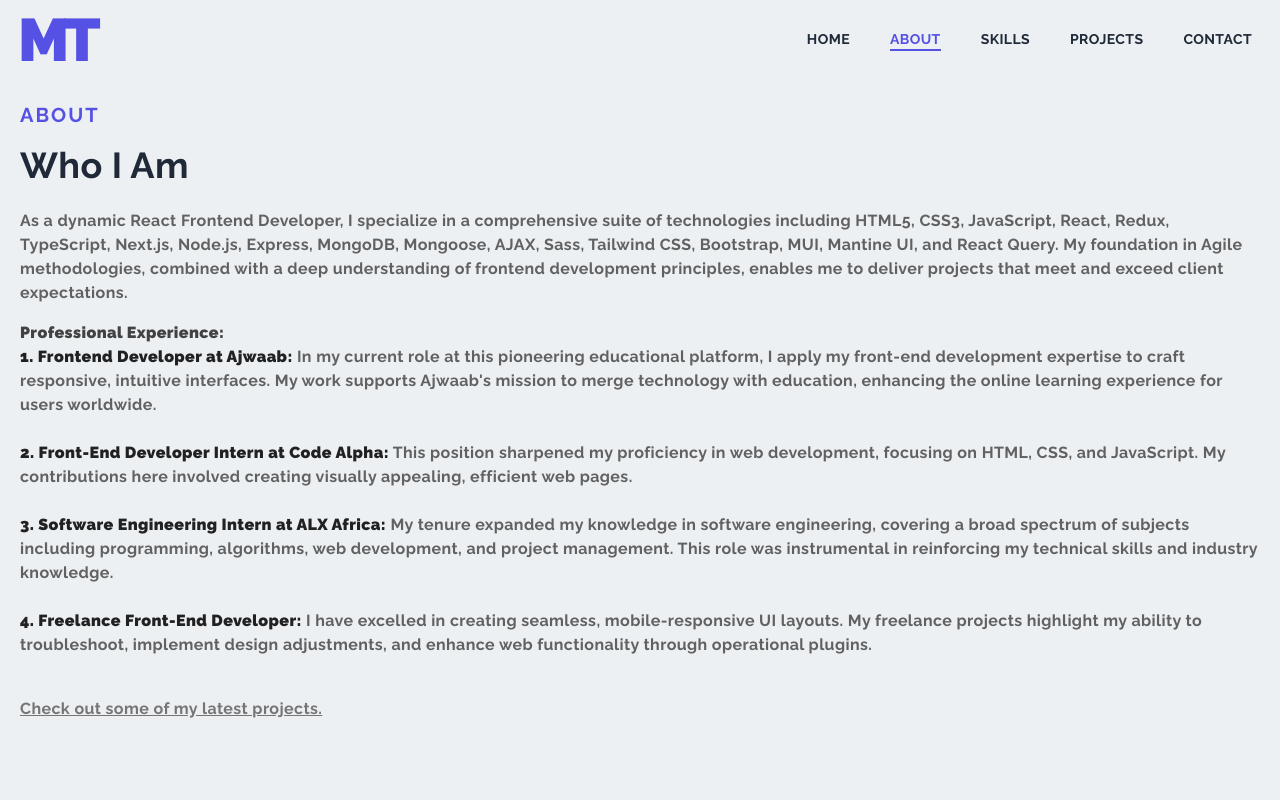
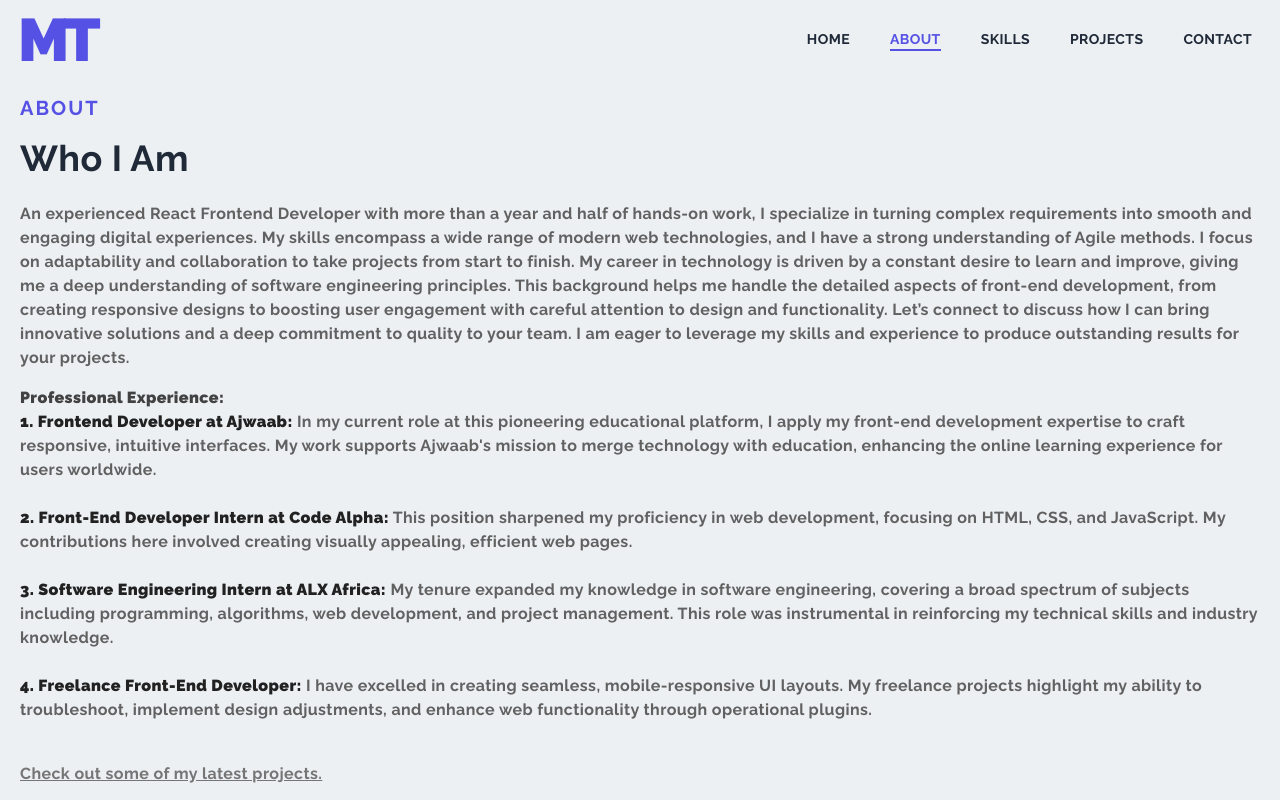
Before and after one commit to motantawi/portfolio_next, a Next.js app: page /about in a window 1280 px wide. Built offline with nearby package versions, Linux system fonts and the light colour scheme.

Commit message:
Update index.jsx

```diff
--- a/pages/about/index.jsx
+++ b/pages/about/index.jsx
@@ -23,14 +23,11 @@ const index = () => {
           </p>
           <h2 className="py-4">Who I Am</h2>
           <p className="py-2 text-gray-700">
-            As a dynamic React Frontend Developer, I specialize in a
-            comprehensive suite of technologies including HTML5, CSS3,
-            JavaScript, React, Redux, TypeScript, Next.js, Node.js, Express,
-            MongoDB, Mongoose, AJAX, Sass, Tailwind CSS, Bootstrap, MUI, Mantine
-            UI, and React Query. My foundation in Agile methodologies, combined
-            with a deep understanding of frontend development principles,
-            enables me to deliver projects that meet and exceed client
-            expectations.
+            An experienced React Frontend Developer with more than a year and half of hands-on work, I specialize in turning complex requirements into smooth and engaging digital experiences. My skills encompass a wide range of modern web technologies, and I have a strong understanding of Agile methods. I focus on adaptability and collaboration to take projects from start to finish.
+
+My career in technology is driven by a constant desire to learn and improve, giving me a deep understanding of software engineering principles. This background helps me handle the detailed aspects of front-end development, from creating responsive designs to boosting user engagement with careful attention to design and functionality.
+
+Let’s connect to discuss how I can bring innovative solutions and a deep commitment to quality to your team. I am eager to leverage my skills and experience to produce outstanding results for your projects.
           </p>
           <p className="py-2 text-gray-700">
             <strong className="text-gray-800">Professional Experience:</strong>
```
